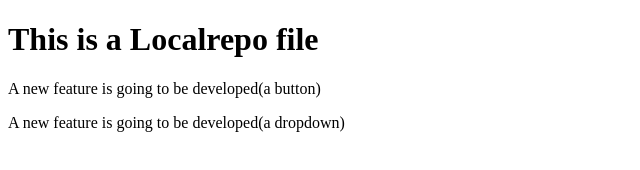
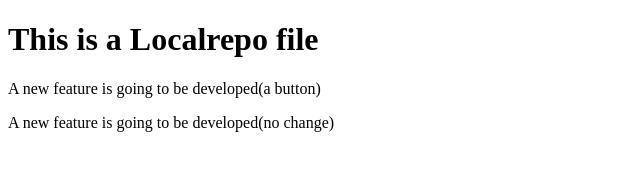
Before and after one commit to onlyRaghav/LocalRepo, a plain HTML site: page index.html in a window 1280 px wide. Shown: the full height of the page, 0-640 px from the left. Drawn offline with Linux system fonts and the light colour scheme.

Commit message:
no changes from feature1 dept

```diff
--- a/index.html
+++ b/index.html
@@ -9,7 +9,7 @@
     <h1>This is a Localrepo file</h1>
 
     <p>A new feature is going to be developed(a button)</p>
-    <p>A new feature is going to be developed(a dropdown)</p>
+    <p>A new feature is going to be developed(no change)</p>
 
 </body>
 </html>
```
